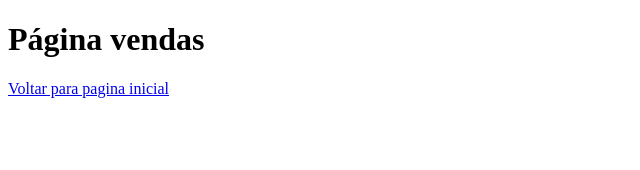
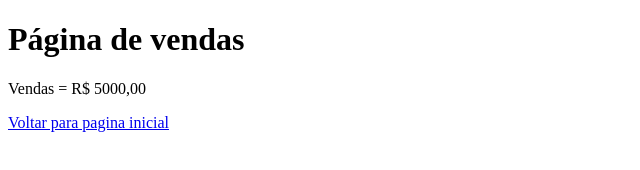
Before and after one commit to AndersonLSanto/aulagithub, a plain HTML site: page vendas.html in a window 1280 px wide. Shown: the whole page, without its empty margins (0-640 px from the left). Drawn offline with Linux system fonts and the light colour scheme.

Commit message:
Acrescentado valor das vendas

```diff
--- a/vendas.html
+++ b/vendas.html
@@ -6,7 +6,8 @@
   <title>Document</title>
 </head>
 <body>
-  <h1>Página vendas</h1>
+  <h1>Página de vendas</h1>
+  <p>Vendas = R$ 5000,00</p>
   <a href="index.html">Voltar para pagina inicial</a>
 
 </body>
```
